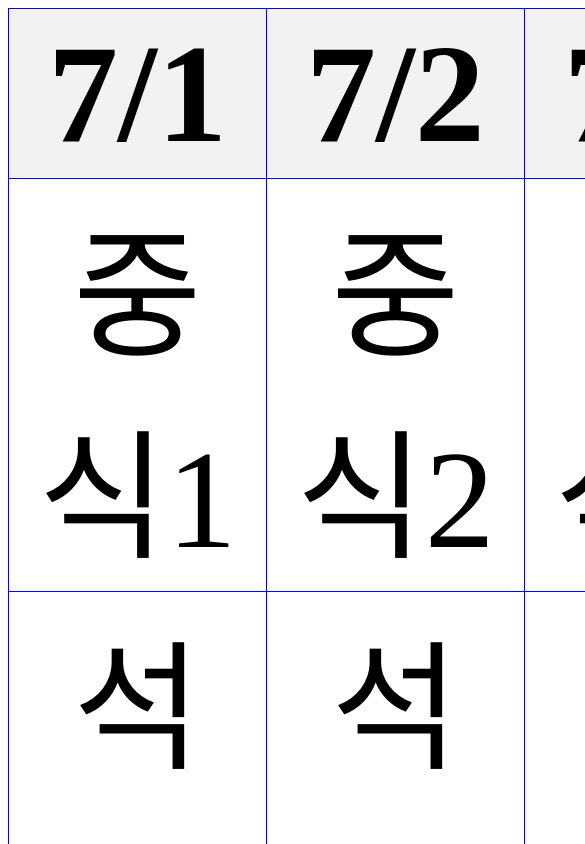
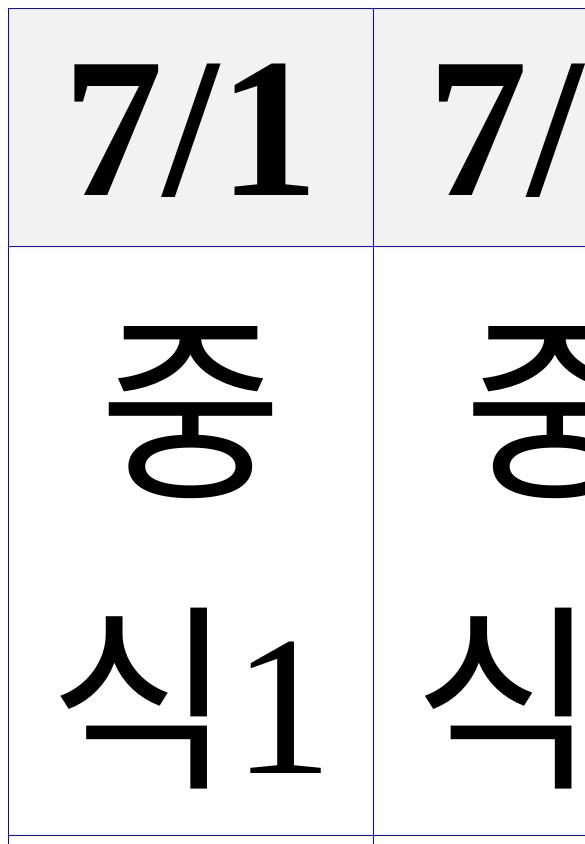
Before and after one commit to peropero1111/food.github.io, a plain HTML site: page index.html in a window 390 px wide. Shown: the top 844 px of the page, 585 px wide, since content can reach past the window. Drawn offline with Linux system fonts and the light colour scheme.

Commit message:
Update index.html

```diff
--- a/index.html
+++ b/index.html
@@ -26,7 +26,7 @@
         }
         @media (max-width: 600px) {
             th, td {
-                font-size: 140px;
+                font-size: 200px;
                 padding: 4px;
             }
         }
```
